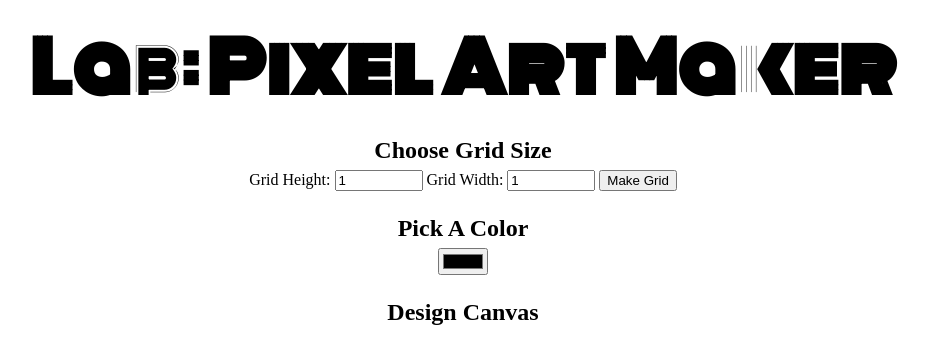
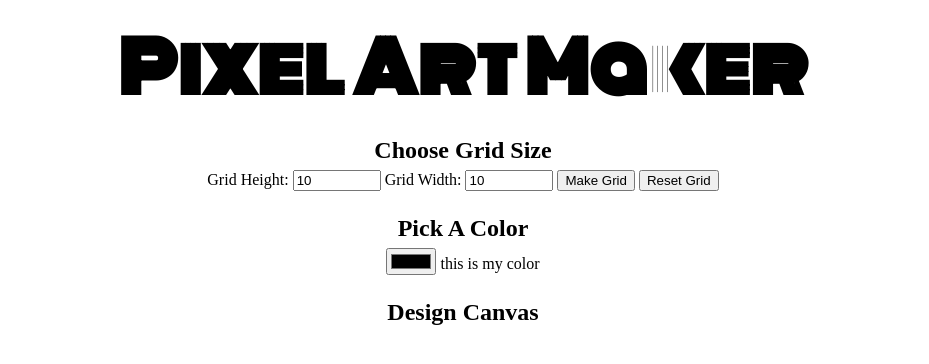
Before and after one commit to traciwilliams/pixel-art-maker, a plain HTML site: page index.html in a window 1280 px wide. Shown: the whole page, without its empty margins (177-1106 px from the left). Drawn offline with nearby package versions, Linux system fonts and the light colour scheme.

Commit message:
added reset button

```diff
--- a/index.html
+++ b/index.html
@@ -7,7 +7,7 @@
 
 </head>
 <body>
-    <h1>Lab: Pixel Art Maker</h1>
+    <h1>Pixel Art Maker</h1>
 
     <h2>Choose Grid Size</h2>
 
@@ -15,18 +15,20 @@
 
     <form id="sizePicker">
         Grid Height:
-        <input type="number" id="input_height" name="height" min="1" value="1">
+        <input type="number" id="input_height" name="height" min="10" value="10">
         Grid Width:
-        <input type="number" id="input_width" name="width" min="1" value="1">
+        <input type="number" id="input_width" name="width" min="10" value="10">
 
         <input type="button" value="Make Grid" onclick="makeGrid();">
+
+        <input type="button" value="Reset Grid" onclick="resetGrid();">
     </form>
 
 
 
 
     <h2>Pick A Color</h2>
-    <input type="color" id="colorPicker">
+    <input type="color" id="colorPicker""> this is my color
 
     <h2>Design Canvas</h2>
     <table id="pixel_canvas">
--- a/scripts/designs.js
+++ b/scripts/designs.js
@@ -28,7 +28,10 @@ function makeGrid() {
 	let tableBody = '';
 
 
-	let colorPicker = document.getElementById('colorPicker').value;
+	//let colorPicker = document.getElementById('colorPicker').value;
+	//et colorPicker = document.getElementById('colorPicker').style.color = '';
+
+
 
 	for (var i = 0; i < gridHeight; i++) {
 
@@ -48,3 +51,9 @@ function makeGrid() {
 	});
 
 };
+
+
+function resetGrid() {
+	document.getElementById('pixel_canvas').innerHTML = '';
+
+}
--- a/styles/styles.css
+++ b/styles/styles.css
@@ -39,7 +39,7 @@ td {
 }
 
 .clicked {
-    background-color: green;
+    background-color: pink;
 }
 
 input[type=number] {
```
